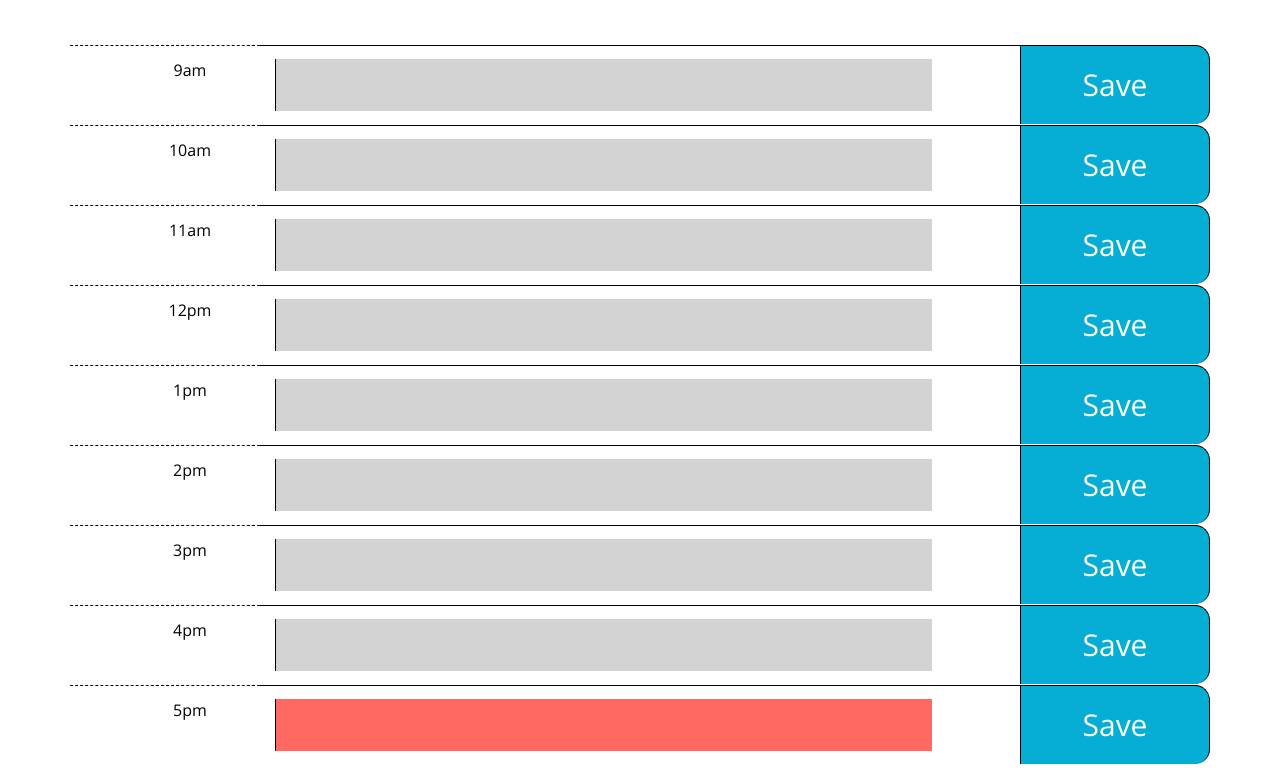
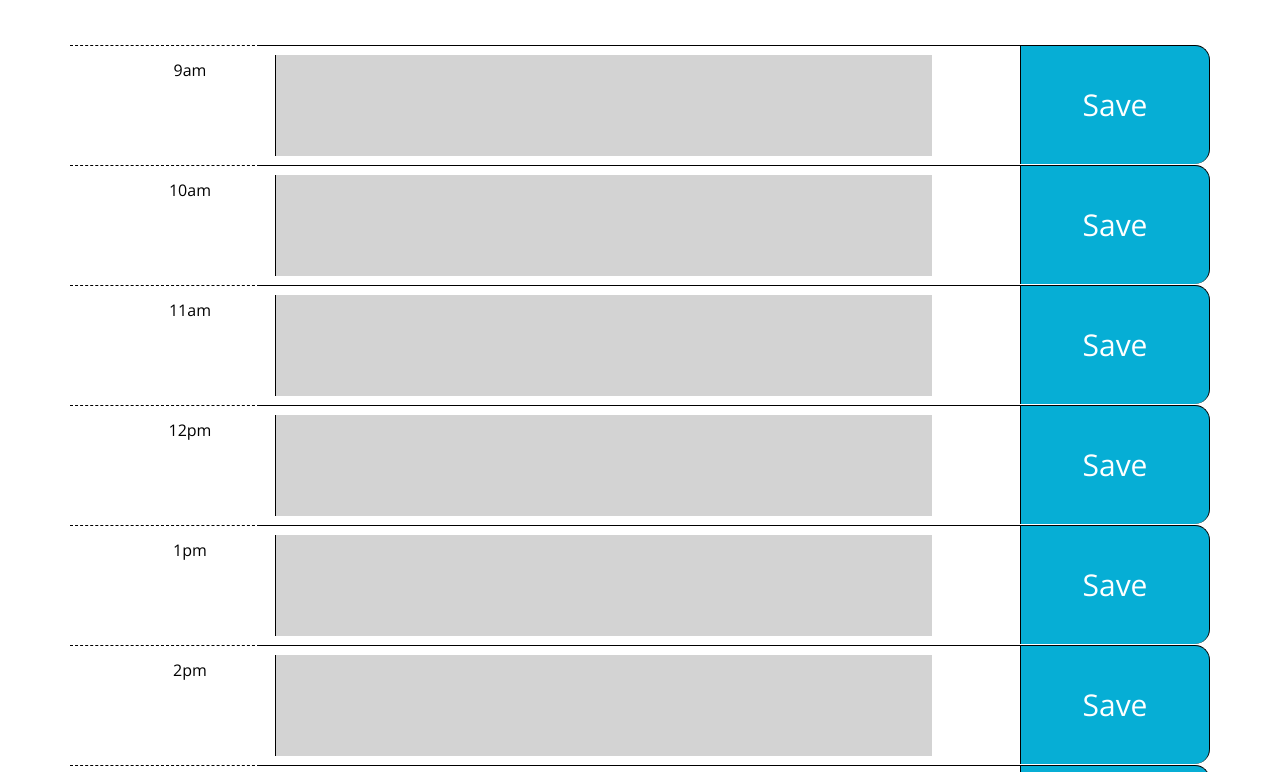
Before and after one commit to samvrny/my-simple-dayplanner-, a plain HTML site: page index.html in a window 1280 px wide. Shown: the part 320-1092 px from the top of the page. Drawn offline with nearby package versions, Linux system fonts and the light colour scheme.

Commit message:
added different colors and text colors

```diff
--- a/assets/css/style.css
+++ b/assets/css/style.css
@@ -12,6 +12,7 @@ textarea {
   border-left: 1px solid black;
   padding: 10px;
   width: 90%; /*me*/
+  height: 85%;
 }
 
 .jumbotron {
@@ -40,7 +41,7 @@ textarea {
 
 .row {
   white-space: pre-wrap;
-  height: 80px; /*me used to be 80px*/
+  height: 120px; /*me used to be 80px*/
   border-top: 1px solid white;
 }
 
@@ -52,17 +53,17 @@ textarea {
 
 .past {
   background-color: #d3d3d3;
-  color: white;
+  color: #000000;
 }
 
 .present {
-  background-color: #ff6961;
-  color: white;
+  background-color: #fff59e; /* used to be #ff6961 */
+  color: #000000;
 }
 
 .future {
-  background-color: #77dd77;
-  color: white;
+  background-color: #cefad0; /* used to be #77dd77 */
+  color: #000000;
 }
 
 .saveBtn {
```
